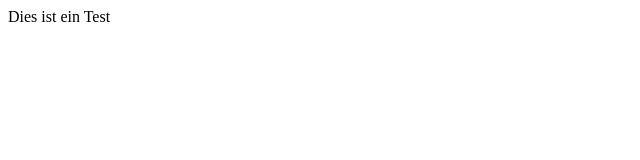
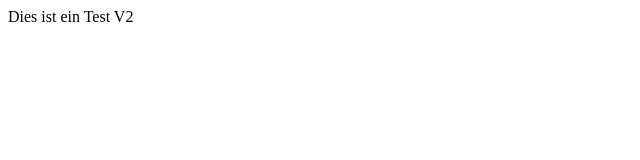
Before and after one commit to ScheuermannA/myTestApp, a plain HTML site: page test.htm in a window 1280 px wide. Shown: the full height of the page, 0-640 px from the left. Drawn offline with Linux system fonts and the light colour scheme.

Commit message:
Update test.htm

```diff
--- a/test.htm
+++ b/test.htm
@@ -1,5 +1,5 @@
 <html>
 <body>
-Dies ist ein Test
+Dies ist ein Test V2
 </body>
 </html>
```
